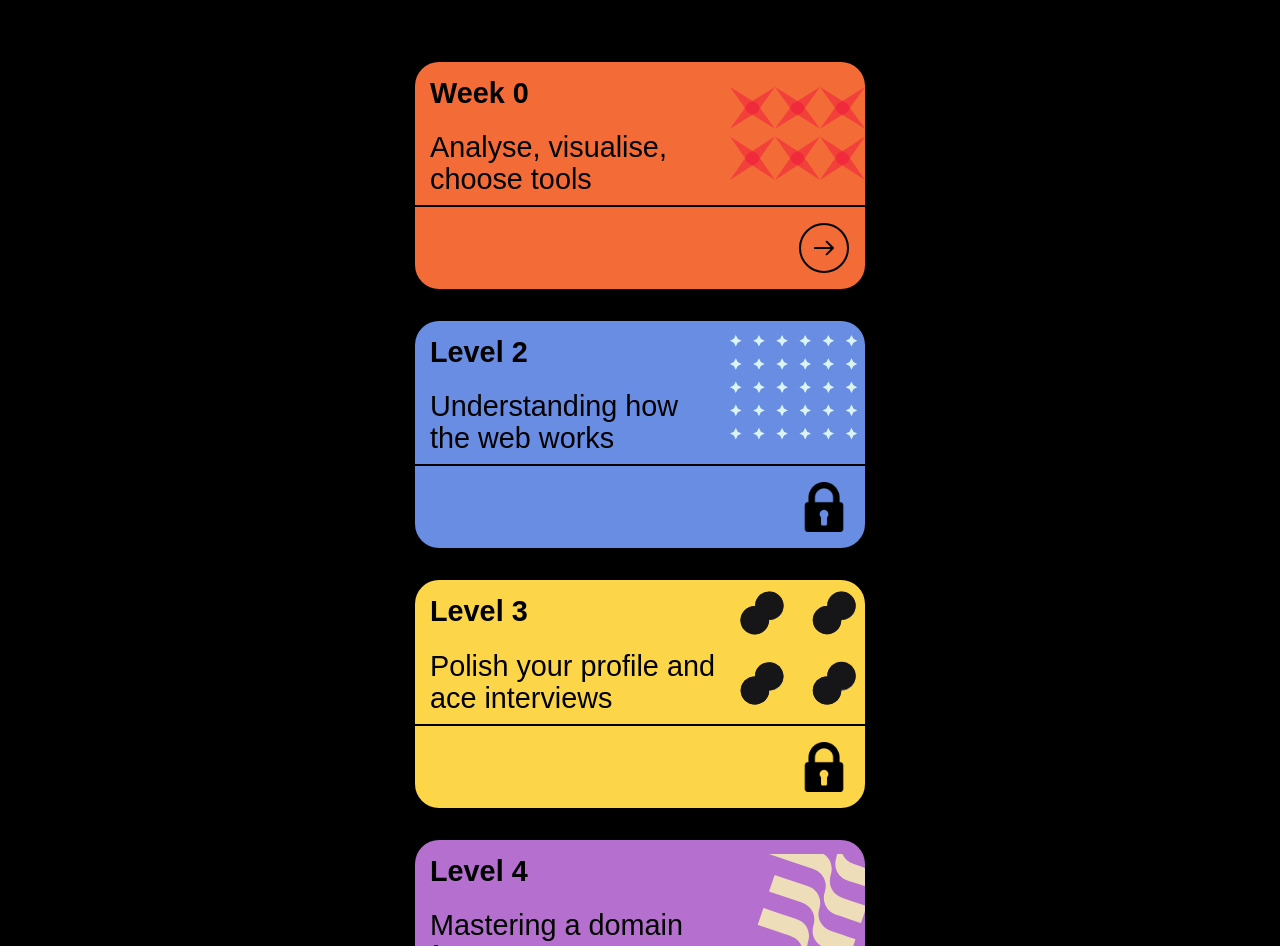
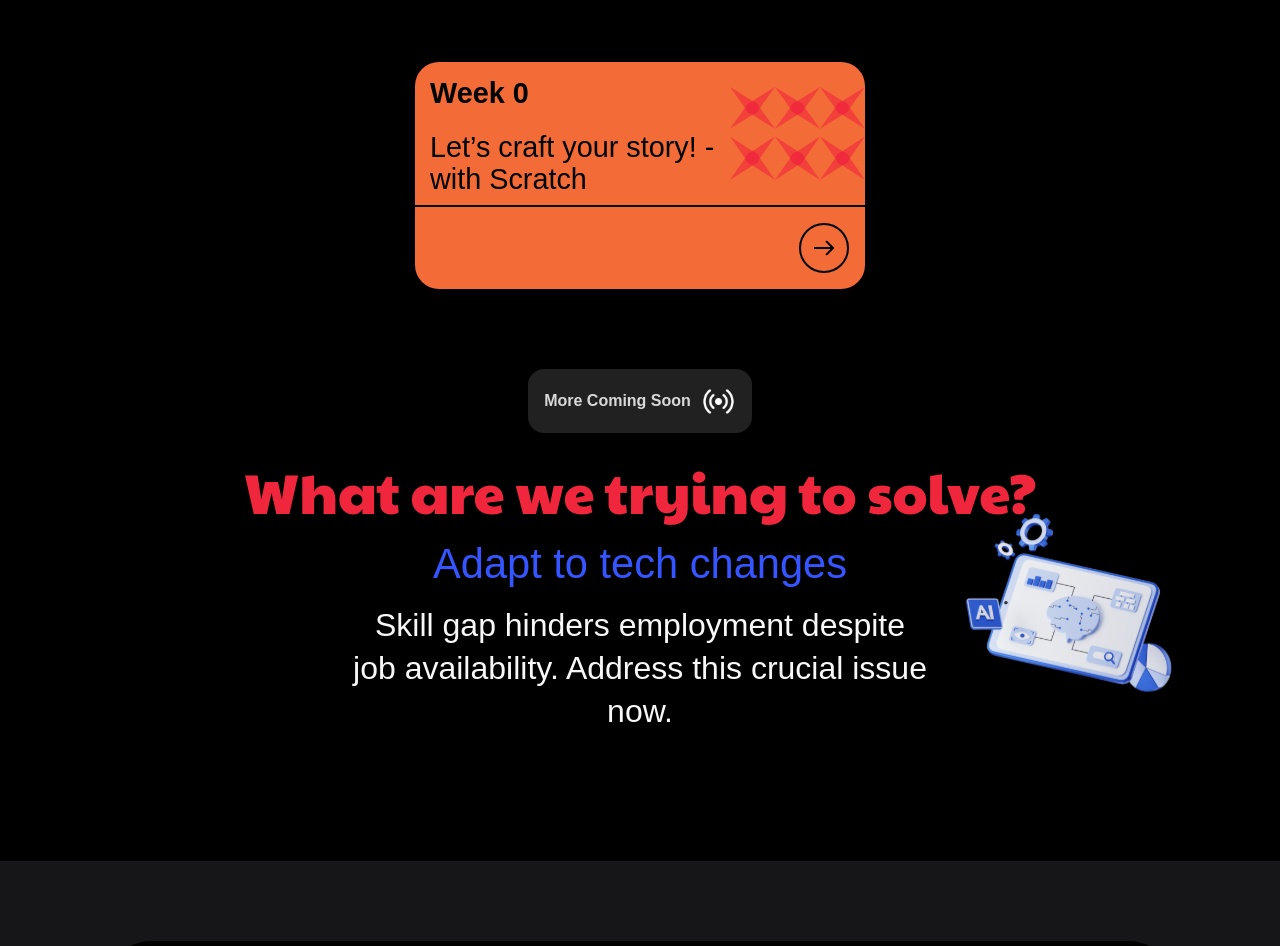
Before and after one commit to gtech-mulearn/foundation, a Next.js app: page / in a window 1280 px wide. Shown: the part 906-1852 px from the top of the page. Built offline with nearby package versions, Linux system fonts and the light colour scheme; no server answers.

Commit message:
lvl2 ,3,4 hided

```diff
--- a/components/LevelCard/LevelCard.tsx
+++ b/components/LevelCard/LevelCard.tsx
@@ -25,7 +25,7 @@
  lock,
 }) => {
   return (
-  <Link href={lock?"":`/${url}`}>
+  <Link href={lock?"":url}>
     <div className={styles.levelCard} style={{ backgroundColor: bgcolor }}>
       <div className={styles.levelTop}>
         <div className={styles.levelLeft}>
--- a/modules/LevelInfo/Data.ts
+++ b/modules/LevelInfo/Data.ts
@@ -24,38 +24,38 @@
     id: 1,
     image: lvlImg4,
     heading: "Week 0",
-    description: "Analyse, visualise, choose tools",
+    description: "Let’s craft your story! - with Scratch",
     bgcolor: "#F36B37",
-    url: "lvl1",
+    url: "https://mulearn.notion.site/Assignment-1-Scratch-bca017eba24844528810bb1e74e1abc7",
     lock: lvl1Status ?? true
   },
-  {
-    id: 2,
-    image: lvlImg2,
-    heading: "Level 2",
-    description: "Understanding how the web works",
-    bgcolor: "#688DE2",
-    url: "lvl2",
-    lock: lvl2Status ?? true
-  },
-  {
-    id: 3,
-    image: lvlImg3,
-    heading: "Level 3",
-    description: "Polish your profile and ace interviews",
-    bgcolor: "#FDD549",
-    url: "lvl3",
-    lock: lvl3Status ?? true
-  },
-  {
-    id: 4,
-    image: lvlImg1,
-    heading: "Level 4",
-    description: "Mastering a domain for you",
-    bgcolor: "#B56FCF",
-    url: "lvl4",
-    lock: lvl4Status ?? true
-  },
+  // {
+  //   id: 2,
+  //   image: lvlImg2,
+  //   heading: "Level 2",
+  //   description: "Understanding how the web works",
+  //   bgcolor: "#688DE2",
+  //   url: "lvl2",
+  //   lock: lvl2Status ?? true
+  // },
+  // {
+  //   id: 3,
+  //   image: lvlImg3,
+  //   heading: "Level 3",
+  //   description: "Polish your profile and ace interviews",
+  //   bgcolor: "#FDD549",
+  //   url: "lvl3",
+  //   lock: lvl3Status ?? true
+  // },
+  // {
+  //   id: 4,
+  //   image: lvlImg1,
+  //   heading: "Level 4",
+  //   description: "Mastering a domain for you",
+  //   bgcolor: "#B56FCF",
+  //   url: "lvl4",
+  //   lock: lvl4Status ?? true
+  // },
 ];
 
 export default data;
```
